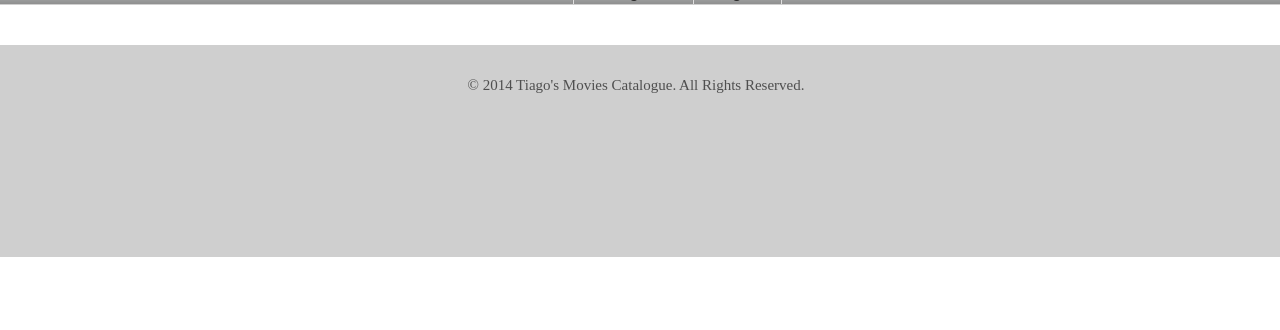
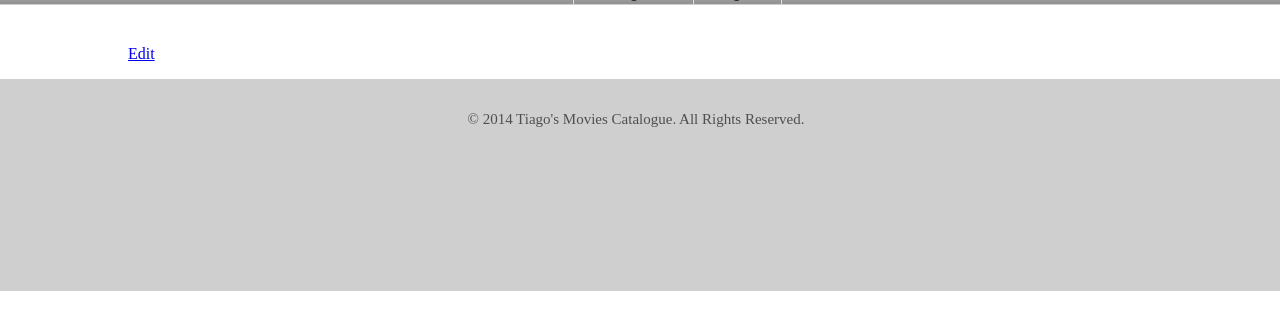
Before and after one commit to belimawr/movies_catalogue, a Django app: template catalogue/templates/category_details.html in a window 1280 px wide. Shown: the part 204-534 px from the top of the page. Run offline with Django 3.2, Linux system fonts and the light colour scheme; the template is opened without the code that fills it, so the values that code supplies are empty; the visitor is signed in with stand-in values (Sample User, id 1).

Commit message:
edit button to logged users

```diff
--- a/catalogue/templates/category_details.html
+++ b/catalogue/templates/category_details.html
@@ -9,4 +9,9 @@
 <P>
 {{ category.description }}
 </P>
+{% if user.is_authenticated  %}
+<P style="text-aling: center;">
+  <A HREF="{% url 'edit_category'  category.pk %}">Edit</A>
+</P>
+{% endif %}
 {% endblock body %}
```
